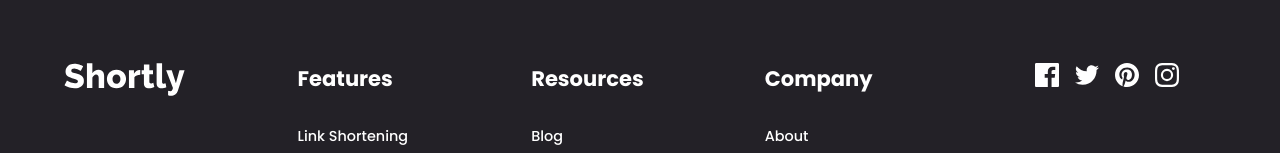
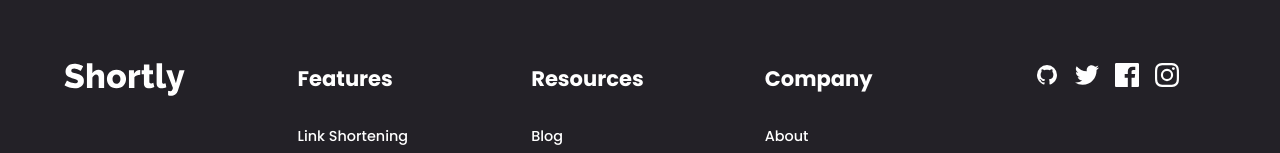
Before and after one commit to Master-Osaro/54_url_shortening-api, a React (Create React App) app: page / in a window 1280 px wide. Shown: the part 1880-2033 px from the top of the page. Built offline with nearby package versions, Linux system fonts and the light colour scheme.

Commit message:
Add Links

```diff
--- a/src/App.css
+++ b/src/App.css
@@ -595,10 +595,12 @@
 
 
 /* SVG */
-.twitterIcon path, .facebookIcon path, .instagramIcon, .pinterestIcon {
+.twitterIcon path, .facebookIcon path, .instagramIcon, .pinterestIcon, .githubIcon path{
   fill: #fff;
   transition: all .3s;
 }
-.twitterIcon:hover path, .facebookIcon:hover path, .instagramIcon:hover path,  .pinterestIcon:hover path{
+.twitterIcon:hover path, .facebookIcon:hover path, .instagramIcon:hover path,  .pinterestIcon:hover path,
+.githubIcon:hover path
+{
   fill: var(--Cyan);
 }
--- a/src/components/Footer.jsx
+++ b/src/components/Footer.jsx
@@ -32,21 +32,20 @@
                 </div>
 
                 <div className="socials">
+                        <a href="https://github.com/Master-Osaro/54_url_shortening-api" target="_blank" rel="noreferrer" aria-label="Website Code">
+                            <svg xmlns="http://www.w3.org/2000/svg" width="24" height="24" viewBox="0 0 24 24" className="githubIcon"><rect x="0" y="0" width="30" height="30" fill="none" stroke="none" /><path fill="currentColor" d="M12 2A10 10 0 0 0 2 12c0 4.42 2.87 8.17 6.84 9.5c.5.08.66-.23.66-.5v-1.69c-2.77.6-3.36-1.34-3.36-1.34c-.46-1.16-1.11-1.47-1.11-1.47c-.91-.62.07-.6.07-.6c1 .07 1.53 1.03 1.53 1.03c.87 1.52 2.34 1.07 2.91.83c.09-.65.35-1.09.63-1.34c-2.22-.25-4.55-1.11-4.55-4.92c0-1.11.38-2 1.03-2.71c-.1-.25-.45-1.29.1-2.64c0 0 .84-.27 2.75 1.02c.79-.22 1.65-.33 2.5-.33c.85 0 1.71.11 2.5.33c1.91-1.29 2.75-1.02 2.75-1.02c.55 1.35.2 2.39.1 2.64c.65.71 1.03 1.6 1.03 2.71c0 3.82-2.34 4.66-4.57 4.91c.36.31.69.92.69 1.85V21c0 .27.16.59.67.5C19.14 20.16 22 16.42 22 12A10 10 0 0 0 12 2Z"/></svg>
+                        </a>
+                        <a href="https://twitter.com/iyoha_osaro" target="_blank" rel="noreferrer" aria-label="Follow me on twitter">
+                            <svg xmlns="http://www.w3.org/2000/svg" width="24" height="20" className='twitterIcon'>
+                                <path fillRule="evenodd" d="M24 2.557a9.83 9.83 0 0 1-2.828.775A4.932 4.932 0 0 0 23.337.608a9.864 9.864 0 0 1-3.127 1.195A4.916 4.916 0 0 0 16.616.248c-3.179 0-5.515 2.966-4.797 6.045A13.978 13.978 0 0 1 1.671 1.149a4.93 4.93 0 0 0 1.523 6.574 4.903 4.903 0 0 1-2.229-.616c-.054 2.281 1.581 4.415 3.949 4.89a4.935 4.935 0 0 1-2.224.084 4.928 4.928 0 0 0 4.6 3.419A9.9 9.9 0 0 1 0 17.54a13.94 13.94 0 0 0 7.548 2.212c9.142 0 14.307-7.721 13.995-14.646A10.025 10.025 0 0 0 24 2.557z"/>
+                            </svg>
+                        </a>
                         <a href="#facebook" aria-label="Facebook Link">
                             <svg xmlns="http://www.w3.org/2000/svg" width="24" height="24" className='facebookIcon'>
                                 <path fillRule="evenodd" d="M22.675 0H1.325C.593 0 0 .593 0 1.325v21.351C0 23.407.593 24 1.325 24H12.82v-9.294H9.692v-3.622h3.128V8.413c0-3.1 1.893-4.788 4.659-4.788 1.325 0 2.463.099 2.795.143v3.24l-1.918.001c-1.504 0-1.795.715-1.795 1.763v2.313h3.587l-.467 3.622h-3.12V24h6.116c.73 0 1.323-.593 1.323-1.325V1.325C24 .593 23.407 0 22.675 0z"/>
                             </svg>
                         </a>
-                        <a href="#twitter" aria-label="Twitter Link">
-                        <svg xmlns="http://www.w3.org/2000/svg" width="24" height="20" className='twitterIcon'>
-                            <path fillRule="evenodd" d="M24 2.557a9.83 9.83 0 0 1-2.828.775A4.932 4.932 0 0 0 23.337.608a9.864 9.864 0 0 1-3.127 1.195A4.916 4.916 0 0 0 16.616.248c-3.179 0-5.515 2.966-4.797 6.045A13.978 13.978 0 0 1 1.671 1.149a4.93 4.93 0 0 0 1.523 6.574 4.903 4.903 0 0 1-2.229-.616c-.054 2.281 1.581 4.415 3.949 4.89a4.935 4.935 0 0 1-2.224.084 4.928 4.928 0 0 0 4.6 3.419A9.9 9.9 0 0 1 0 17.54a13.94 13.94 0 0 0 7.548 2.212c9.142 0 14.307-7.721 13.995-14.646A10.025 10.025 0 0 0 24 2.557z"/>
-                        </svg>
-                        </a>
-                        <a href="#pinterest" aria-label="Pinterest Link">
-                            <svg xmlns="http://www.w3.org/2000/svg" width="24" height="24" className='pinterestIcon'>
-                                <path  d="M12 0C5.373 0 0 5.372 0 12c0 5.084 3.163 9.426 7.627 11.174-.105-.949-.2-2.405.042-3.441.218-.937 1.407-5.965 1.407-5.965s-.359-.719-.359-1.782c0-1.668.967-2.914 2.171-2.914 1.023 0 1.518.769 1.518 1.69 0 1.029-.655 2.568-.994 3.995-.283 1.194.599 2.169 1.777 2.169 2.133 0 3.772-2.249 3.772-5.495 0-2.873-2.064-4.882-5.012-4.882-3.414 0-5.418 2.561-5.418 5.207 0 1.031.397 2.138.893 2.738a.36.36 0 01.083.345l-.333 1.36c-.053.22-.174.267-.402.161-1.499-.698-2.436-2.889-2.436-4.649 0-3.785 2.75-7.262 7.929-7.262 4.163 0 7.398 2.967 7.398 6.931 0 4.136-2.607 7.464-6.227 7.464-1.216 0-2.359-.631-2.75-1.378l-.748 2.853c-.271 1.043-1.002 2.35-1.492 3.146C9.57 23.812 10.763 24 12 24c6.627 0 12-5.373 12-12 0-6.628-5.373-12-12-12z"/>
-                            </svg>
-                        </a>
+
                         <a href="#instagram" aria-label="Instagram Link">
                             <svg xmlns="http://www.w3.org/2000/svg" width="24" height="24" className='instagramIcon'>
                                 <path d="M12 2.163c3.204 0 3.584.012 4.85.07 3.252.148 4.771 1.691 4.919 4.919.058 1.265.069 1.645.069 4.849 0 3.205-.012 3.584-.069 4.849-.149 3.225-1.664 4.771-4.919 4.919-1.266.058-1.644.07-4.85.07-3.204 0-3.584-.012-4.849-.07-3.26-.149-4.771-1.699-4.919-4.92-.058-1.265-.07-1.644-.07-4.849 0-3.204.013-3.583.07-4.849.149-3.227 1.664-4.771 4.919-4.919 1.266-.057 1.645-.069 4.849-.069zM12 0C8.741 0 8.333.014 7.053.072 2.695.272.273 2.69.073 7.052.014 8.333 0 8.741 0 12c0 3.259.014 3.668.072 4.948.2 4.358 2.618 6.78 6.98 6.98C8.333 23.986 8.741 24 12 24c3.259 0 3.668-.014 4.948-.072 4.354-.2 6.782-2.618 6.979-6.98.059-1.28.073-1.689.073-4.948 0-3.259-.014-3.667-.072-4.947-.196-4.354-2.617-6.78-6.979-6.98C15.668.014 15.259 0 12 0zm0 5.838a6.162 6.162 0 100 12.324 6.162 6.162 0 000-12.324zM12 16a4 4 0 110-8 4 4 0 010 8zm6.406-11.845a1.44 1.44 0 100 2.881 1.44 1.44 0 000-2.881z"/>
```
